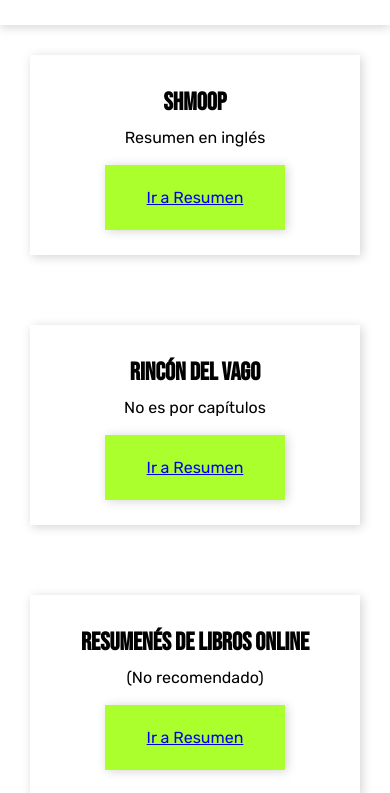
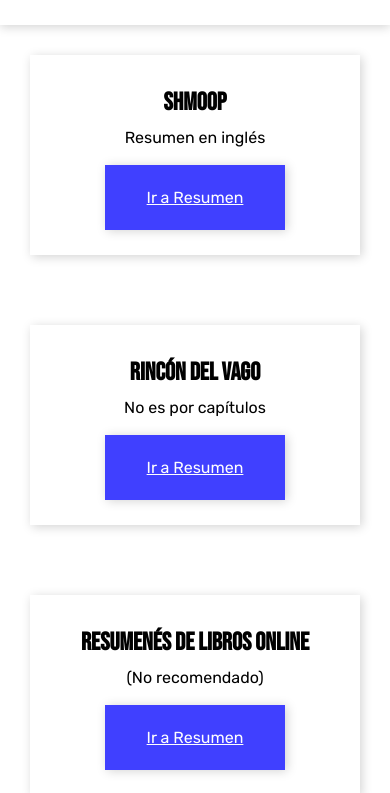
Before and after one commit to joshi010/metacuki, a plain HTML site: page resumenes/resumenes/corazonTinta.html in a window 390 px wide. Shown: the part 51-844 px from the top of the page. Drawn offline with Linux system fonts and the light colour scheme.

Commit message:
Update todo.css

```diff
--- a/resumenes/sources/todo.css
+++ b/resumenes/sources/todo.css
@@ -109,6 +109,11 @@ h1, h2, h3{
     }
 
     .boton{
+        background-color: rgb(64, 64, 255);
         margin: 10px auto;
     }
+
+    .boton a{
+        color: white;
+    }
 }
```
